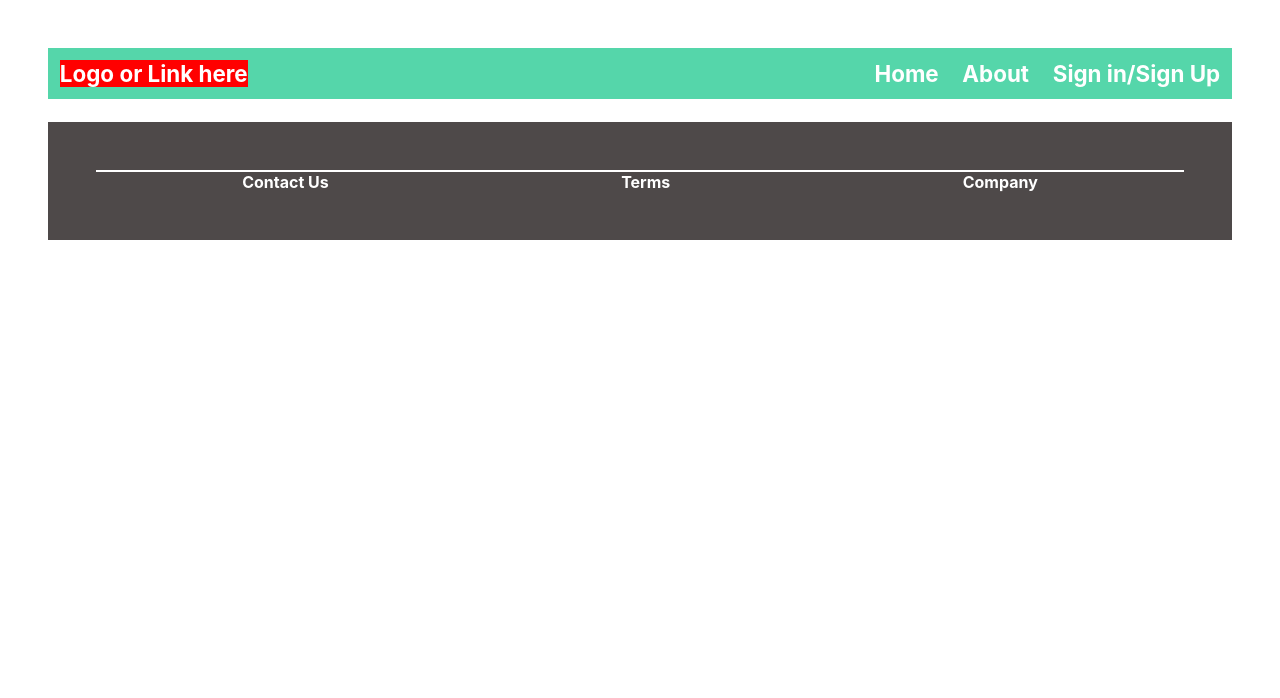
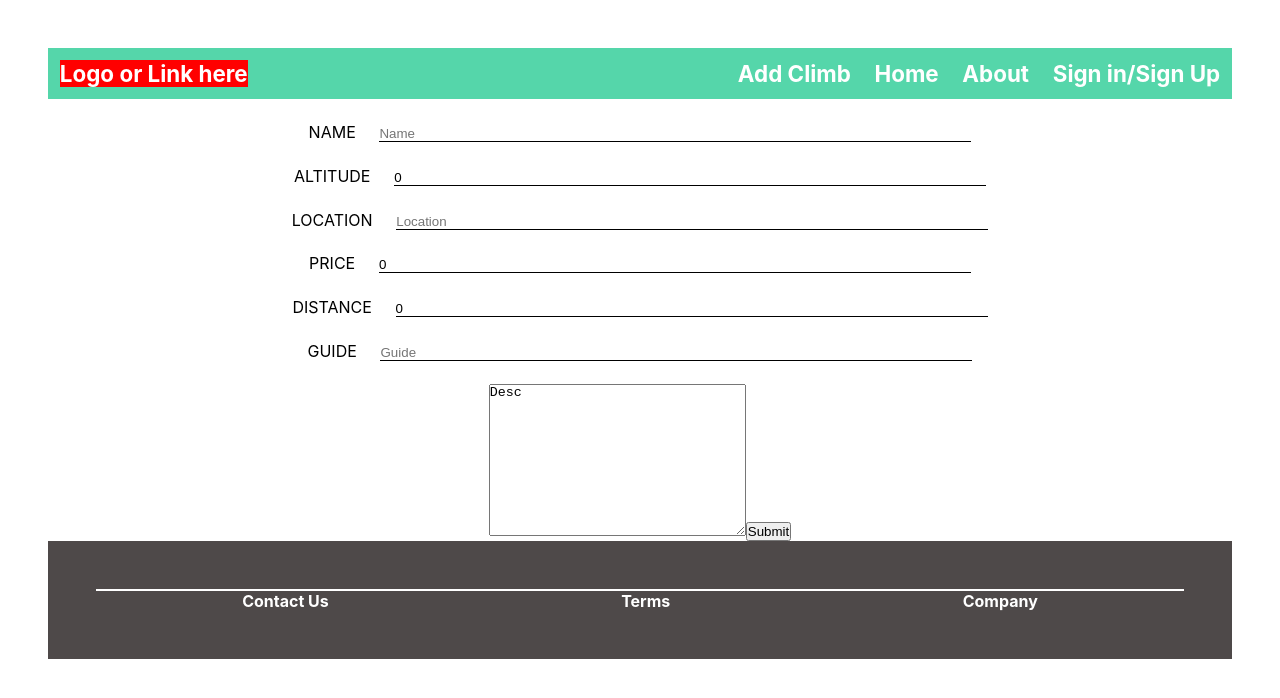
Before and after one commit to michaelohalloran/great-climbs, a React (Create React App) app: page /add-climb in a window 1280 px wide. Shown: the top 698 px of the page. Built offline with nearby package versions, Linux system fonts and the light colour scheme.

Commit message:
made add climb form and added animations to homepage video container

```diff
--- a/src/App.js
+++ b/src/App.js
@@ -7,6 +7,7 @@ import Auth from "./components/Auth";
 import { Route, Switch } from "react-router-dom";
 import seedItems from "./components/seedItems";
 import Footer from "./components/Footer";
+import AddClimb from "./components/AddClimb";
 
 function App() {
 	const findClimb = (climbName) => {
@@ -18,6 +19,7 @@ function App() {
 			<Navbar />
 			<Switch>
 				<Route exact path="/" component={Homepage} />
+				<Route exact path="/add-climb" component={AddClimb} />
 				<Route
 					exact
 					path="/climb/:climbName"
--- /dev/null
+++ b/src/components/AddClimb.js
@@ -0,0 +1,73 @@
+import React, { Component } from "react";
+import "./AddClimb.scss";
+
+class AddClimb extends Component {
+	state = {
+		name: "",
+		altitude: 0,
+		location: "",
+		price: 0,
+		distance: 0,
+		guide: ""
+	};
+
+	handleSubmit = (e) => {
+		console.log("submit");
+		e.preventDefault();
+		// TODO send this.state to GQL POST endpoint to make new climb in DB
+		// add defaults for ratings, etc.
+
+		// reset form values
+		this.setState({
+			name: "",
+			altitude: 0,
+			location: "",
+			price: 0,
+			distance: 0,
+			guide: ""
+		});
+	};
+
+	handleChange = (e) => {
+		const { name, value } = e.target;
+		this.setState({
+			[name]: isNaN(parseInt(value)) ? value : parseInt(value)
+		});
+	};
+
+	buildFormFields = () => {
+		return Object.keys(this.state).map((key) => (
+			<div key={key} className="climb-input-container">
+				<label>{key}</label>
+				<input
+					type={typeof this.state[key] === "number" ? "number" : "text"}
+					name={`${key}`}
+					value={this.state[key]}
+					onChange={this.handleChange}
+					placeholder={`${key[0].toUpperCase() + key.slice(1)}`}
+				/>
+			</div>
+		));
+	};
+
+	render() {
+		// TODO: have lat/lng be auto-calculated from location?
+		// TODO: have map to select location?
+		// TODO: auto-calculate avgGrade
+		// TODO: default ratings to 0 or n/a? (or omit?)
+
+		return (
+			<div className="climb-form-container">
+				<form onSubmit={this.handleSubmit}>
+					{this.buildFormFields()}
+					<textarea name="desc" id="" cols="30" rows="10">
+						Desc
+					</textarea>
+					<button>Submit</button>
+				</form>
+			</div>
+		);
+	}
+}
+
+export default AddClimb;
--- /dev/null
+++ b/src/components/AddClimb.scss
@@ -0,0 +1,25 @@
+.climb-form-container {
+	// background: linear-gradient(to right, #56ccf2, #2f80ed);
+	text-align: center;
+
+	.climb-input-container {
+		margin: 2% 0;
+		label {
+			text-transform: uppercase;
+			margin-right: 2%;
+		}
+
+		input {
+			border: none;
+			outline: none;
+			border-bottom: 1px solid black;
+			background: transparent;
+			width: 50%;
+			// transition: width 2s;
+
+			// &:focus {
+			// 	width: 50%;
+			// }
+		}
+	}
+}
--- a/src/components/Homepage.js
+++ b/src/components/Homepage.js
@@ -3,7 +3,6 @@ import Item from "./Item";
 import "./Homepage.scss";
 import seedItems from "./seedItems";
 import Video from "./Video";
-import Footer from "./Footer";
 
 class Homepage extends Component {
 	state = {
--- a/src/components/Item.scss
+++ b/src/components/Item.scss
@@ -63,7 +63,7 @@
 		// height: 200px;
 		width: 100%;
 		height: 100%;
-		opacity: 0.7;
+		// opacity: 0.7;
 		transition: transform 1.5s ease;
 
 		&:hover {
--- a/src/components/Navbar.js
+++ b/src/components/Navbar.js
@@ -7,6 +7,9 @@ const Navbar = () => {
 		<div className="navbar-container">
 			<ul className="navbar">
 				<li>Logo or Link here</li>
+				<li>
+					<Link to="/add-climb">Add Climb</Link>
+				</li>
 				<li>
 					<Link to="/">Home</Link>
 				</li>
--- a/src/components/Video.scss
+++ b/src/components/Video.scss
@@ -29,5 +29,49 @@
 		letter-spacing: 0.1em;
 		z-index: 1;
 		line-height: 3em;
+
+		h1 {
+			animation: fadeLeft 2s ease-in-out;
+		}
+
+		h3 {
+			animation: fadeRight 2s ease-in-out;
+		}
+
+		h6 {
+			animation: fadeUp 2s ease-in-out;
+		}
 	}
 }
+
+@keyframes fadeUp {
+	0% {
+		opacity: 0;
+		transform: translateY(-300px);
+	}
+	100% {
+		opacity: 1;
+		transform: translateY(0);
+	}
+}
+@keyframes fadeLeft {
+	0% {
+		opacity: 0;
+		transform: translateX(-300px);
+	}
+	100% {
+		opacity: 1;
+		transform: translateX(0);
+	}
+}
+
+@keyframes fadeRight {
+	0% {
+		opacity: 0;
+		transform: translateX(300px);
+	}
+	100% {
+		opacity: 1;
+		transform: translateX(0);
+	}
+}
```
